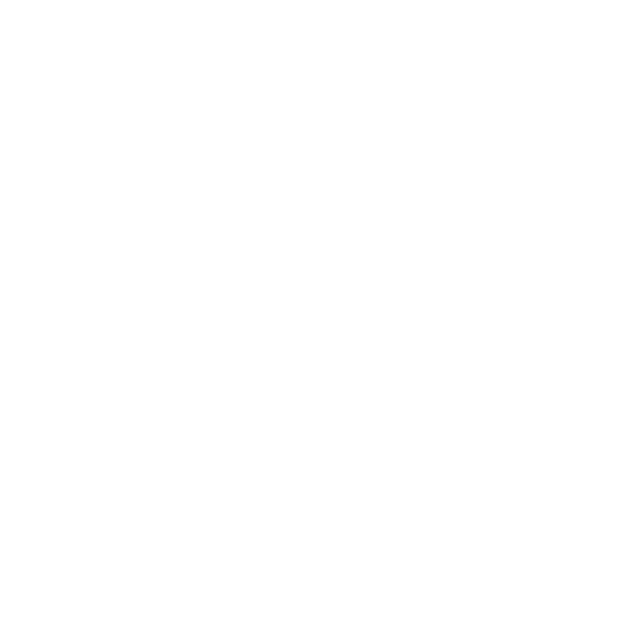
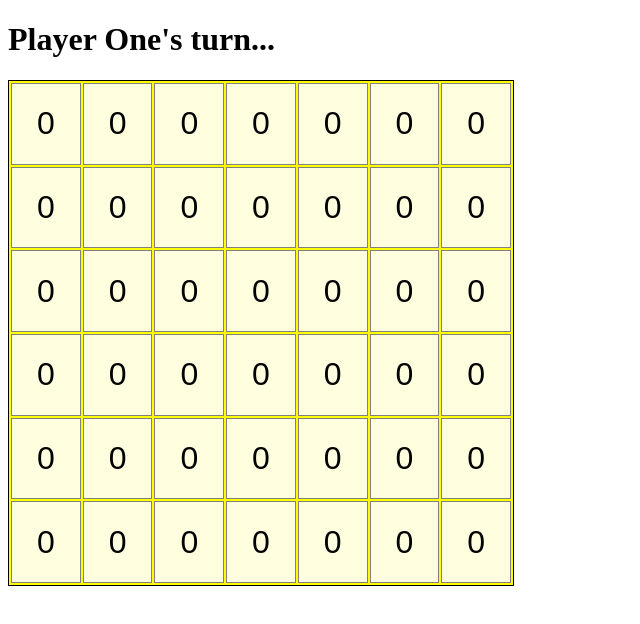
Before and after one commit to tony130891/TicTac, a plain HTML site: page index.html in a window 1280 px wide. Shown: the whole page, without its empty margins (0-640 px from the left). Drawn offline with Linux system fonts and the light colour scheme.

Commit message:
Connect 4 task before the main project

```diff
--- a/index.html
+++ b/index.html
@@ -4,8 +4,13 @@
   <meta charset="UTF-8">
   <meta name="viewport" content="width=device-width, initial-scale=1.0">
   <title>TicTacToe</title>
+  <link rel="stylesheet" href="styles.css">
 </head>
 <body>
-
+  <div class="container">
+    <h1 class="turn"></h1>
+    <div class="board"></div>
+  </div>
+  <script src="js.js"></script>
 </body>
 </html>
--- a/js.js
+++ b/js.js
@@ -0,0 +1,150 @@
+function Gameboard() {
+  const rows = 6;
+  const columns = 7;
+  const board = [];
+
+  for (let i = 0; i < rows; i++) {
+    board[i] = [];
+    for (let j = 0; j < columns; j++) {
+      board[i].push(Cell());
+    }
+  }
+
+  const getBoard = () => board;
+
+  const dropToken = (column, player) => {
+    const availableCells = board
+      .filter((row) => row[column].getValue() === 0)
+      .map((row) => row[column]);
+
+    if (!availableCells.length) return;
+
+    const lowestRow = availableCells.length - 1;
+    board[lowestRow][column].addToken(player);
+  };
+
+  const printBoard = () => {
+    const boardWithCellValues = board.map((row) =>
+      row.map((cell) => cell.getValue())
+    );
+    console.log(boardWithCellValues);
+  };
+
+  return { getBoard, dropToken, printBoard };
+}
+
+function Cell() {
+  let value = 0;
+
+  const addToken = (player) => {
+    value = player;
+  };
+
+  const getValue = () => value;
+
+  return {
+    addToken,
+    getValue,
+  };
+}
+
+function GameController(
+  playerOneName = "Player One",
+  playerTwoName = "Player Two"
+) {
+  const board = Gameboard();
+
+  const players = [
+    {
+      name: playerOneName,
+      token: 1,
+    },
+    {
+      name: playerTwoName,
+      token: 2,
+    },
+  ];
+
+  let activePlayer = players[0];
+
+  const switchPlayerTurn = () => {
+    activePlayer = activePlayer === players[0] ? players[1] : players[0];
+  };
+  const getActivePlayer = () => activePlayer;
+
+  const printNewRound = () => {
+    board.printBoard();
+    console.log(`${getActivePlayer().name}'s turn.`);
+  };
+
+  const playRound = (column) => {
+    console.log(
+      `Dropping ${getActivePlayer().name}'s token into column ${column}...`
+    );
+    board.dropToken(column, getActivePlayer().token);
+
+    /*  This is where we would check for a winner and handle that logic,
+        such as a win message. */
+
+    switchPlayerTurn();
+    printNewRound();
+  };
+
+  printNewRound();
+
+  return {
+    playRound,
+    getActivePlayer,
+    getBoard: board.getBoard,
+  };
+}
+
+function ScreenController() {
+  const game = GameController();
+  const playerTurnDiv = document.querySelector(".turn");
+  const boardDiv = document.querySelector(".board");
+
+  const updateScreen = () => {
+    // clear the board
+    boardDiv.textContent = "";
+
+    // get the newest version of the board and player turn
+    const board = game.getBoard();
+    const activePlayer = game.getActivePlayer();
+
+    // Display player's turn
+    playerTurnDiv.textContent = `${activePlayer.name}'s turn...`;
+
+    // Render board squares
+    board.forEach((row) => {
+      row.forEach((cell, index) => {
+        // Anything clickable should be a button!!
+        const cellButton = document.createElement("button");
+        cellButton.classList.add("cell");
+        // Create a data attribute to identify the column
+        // This makes it easier to pass into our `playRound` function
+        cellButton.dataset.column = index;
+        cellButton.textContent = cell.getValue();
+        boardDiv.appendChild(cellButton);
+      });
+    });
+  };
+
+  // Add event listener for the board
+  function clickHandlerBoard(e) {
+    const selectedColumn = e.target.dataset.column;
+    // Make sure I've clicked a column and not the gaps in between
+    if (!selectedColumn) return;
+
+    game.playRound(selectedColumn);
+    updateScreen();
+  }
+  boardDiv.addEventListener("click", clickHandlerBoard);
+
+  // Initial render
+  updateScreen();
+
+  // We don't need to return anything from this module because everything is encapsulated inside this screen controller.
+}
+
+ScreenController();
--- a/styles.css
+++ b/styles.css
@@ -0,0 +1,22 @@
+.board {
+  display: grid;
+  height: 500px;
+  width: 500px;
+  grid-template-columns: repeat(7, 1fr);
+  grid-template-rows: repeat(6, 1fr);
+  border: 1px solid black;
+  gap: 2px;
+  padding: 2px;
+  background-color: yellow;
+}
+
+.cell {
+  display: flex;
+  justify-content: center;
+  align-items: center;
+  text-align: center;
+  font-size: 2rem;
+  border: 1px solid grey;
+  background: lightyellow;
+  cursor: pointer;
+}
```
